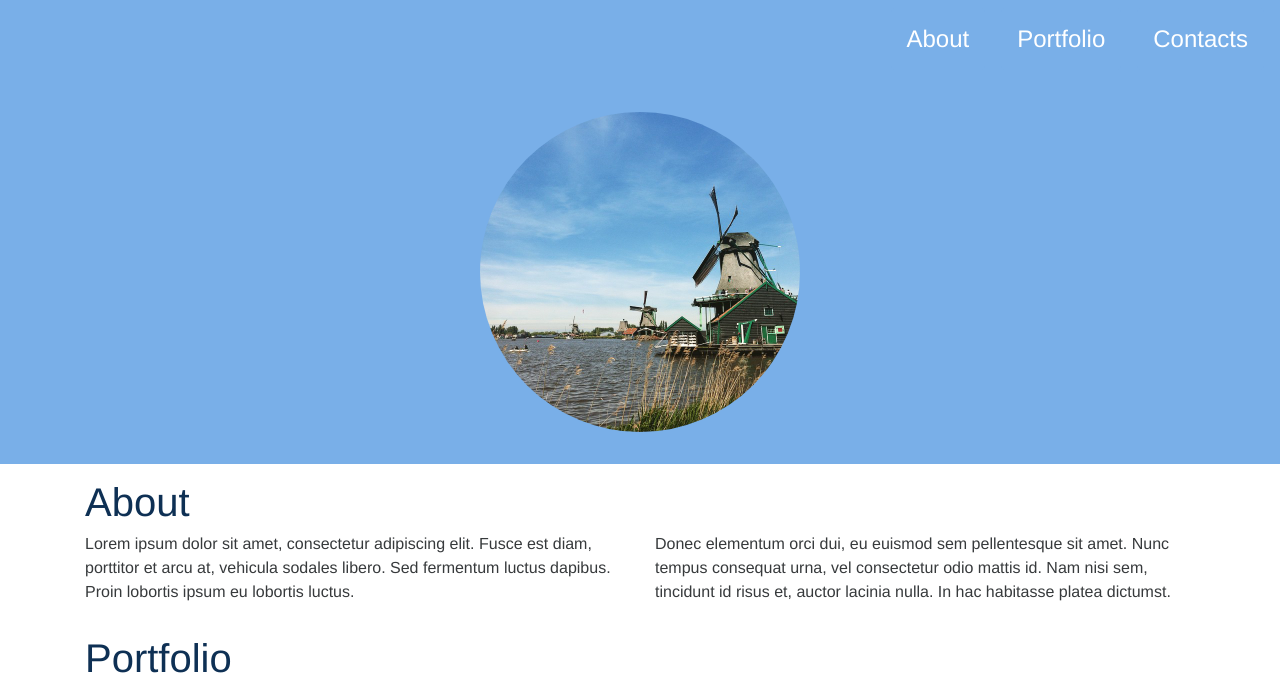
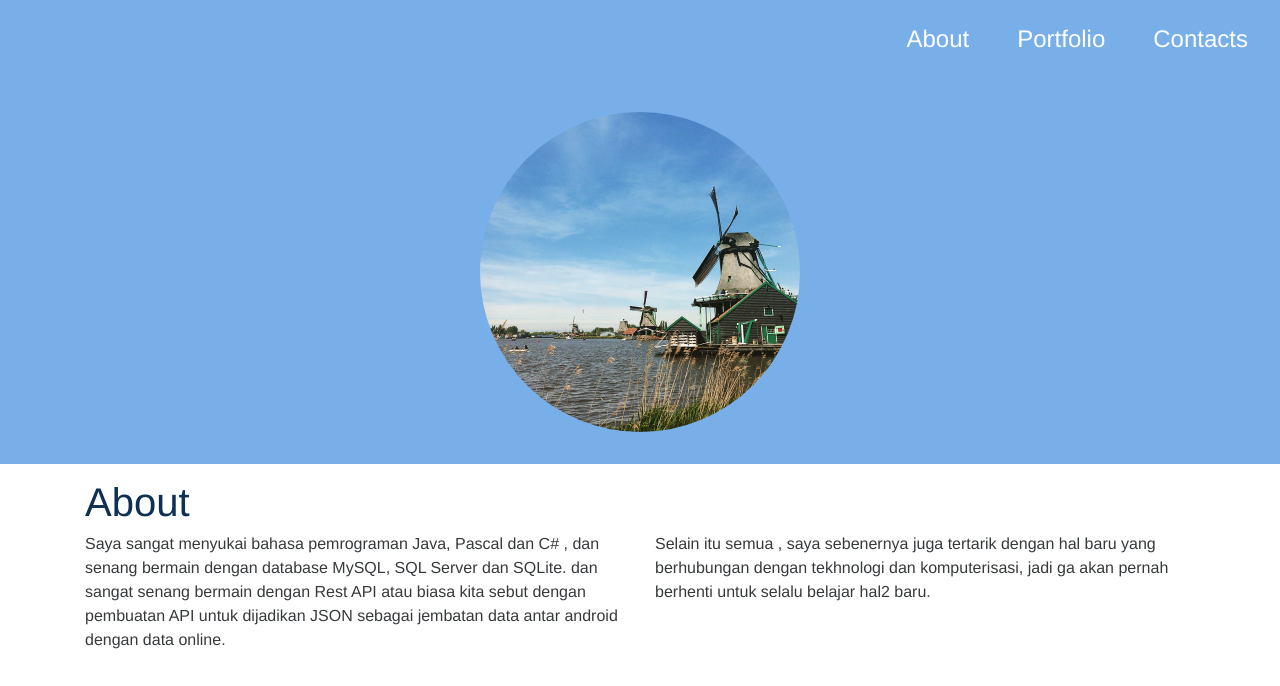
Before and after one commit to vickyKDV/vickyKDV.github.io, a Jekyll site: the page built from index.html, in a window 1280 px wide and 1365 px high. Shown: the top 686 px of the window. Built offline with Jekyll 4.4.1, drawn with Linux system fonts in a browser that asks for light colours; nearby versions of some CDN libraries.

Commit message:
Update about.html

```diff
--- a/_includes/about.html
+++ b/_includes/about.html
@@ -5,15 +5,15 @@
         </div>
         <div class="col-sm-12 col-md-6">
             <p>
-                Lorem ipsum dolor sit amet, consectetur adipiscing elit. Fusce est diam, porttitor et arcu at, vehicula
-                sodales libero. Sed fermentum luctus dapibus. Proin lobortis ipsum eu lobortis luctus.
+                Saya sangat menyukai bahasa pemrograman Java, Pascal dan C# , dan senang bermain dengan database MySQL, SQL Server dan SQLite.
+                dan sangat senang bermain dengan Rest API atau biasa kita sebut dengan pembuatan API untuk dijadikan JSON sebagai jembatan data
+                antar android dengan data online.
             </p>
         </div>
         <div class="col-sm-12 col-md-6">
             <p>
-                Donec elementum orci dui, eu euismod sem pellentesque sit amet. Nunc tempus consequat urna, vel
-                consectetur odio mattis id. Nam nisi sem, tincidunt id risus et, auctor lacinia nulla. In hac habitasse
-                platea dictumst.
+                Selain itu semua , saya sebenernya juga tertarik dengan hal baru yang berhubungan dengan tekhnologi dan komputerisasi, jadi ga akan
+                pernah berhenti untuk selalu belajar hal2 baru.
             </p>
         </div>
     </div>
```
